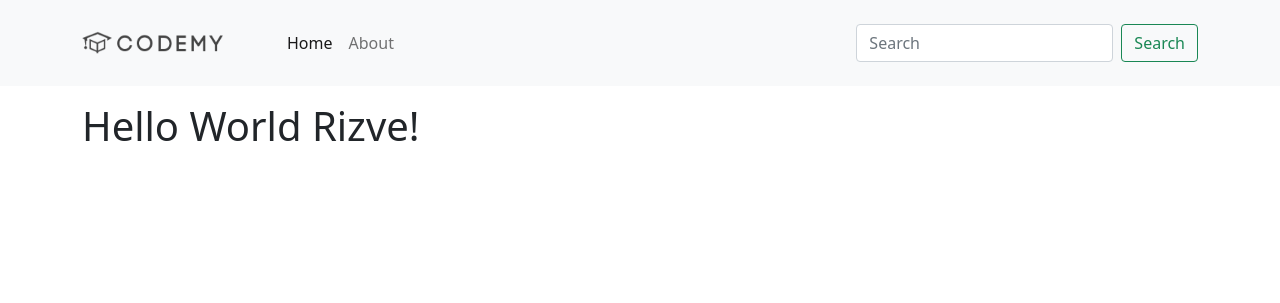
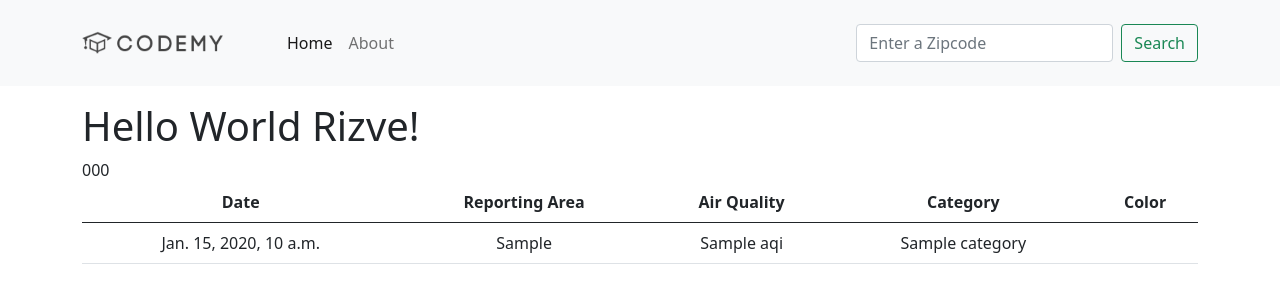
Before and after one commit to rizve/djangoWeather, a Django app: template lookup/templates/home.html in a window 1280 px wide. Shown: the top 303 px of the page. Run offline with Django 4.2, Linux system fonts and the light colour scheme; the template is opened without the code that fills it: most values are stand-ins (such as "Sample title", 1, 10 or a date in 2020).

Commit message:
WeatherApp Complete Like Tutorial

```diff
--- a/lookup/templates/base.html
+++ b/lookup/templates/base.html
@@ -36,8 +36,9 @@
               </li> -->
 
             </ul>
-            <form class="d-flex">
-              <input class="form-control me-2" type="search" placeholder="Search" aria-label="Search">
+            <form action="{% url 'home' %}" class="d-flex" method="POST">
+              {% csrf_token %}
+              <input class="form-control me-2" type="search" placeholder="Enter a Zipcode" aria-label="Search" name="abc">
               <button class="btn btn-outline-success" type="submit">Search</button>
             </form>
           </div>
--- a/lookup/templates/home.html
+++ b/lookup/templates/home.html
@@ -2,4 +2,49 @@
 
 {% block content %}
     <h1>Hello World Rizve!</h1>
+    {% if zipco %}
+      {{zipco}}
+    {% endif %}
+    <br>
+    {% if api %}
+        {% if api == "Error.." %}
+            There is an Error Please Try Again.
+        {% else %}
+            <table class="table">
+                <thead>
+                  <tr class="odd grade">
+                    <!-- <th scope="col" class="text-center">#</th> -->
+                    <th scope="col"class="text-center">Date</th>
+                    <th scope="col"class="text-center">Reporting Area</th>
+                    <th scope="col"class="text-center">Air Quality</th>
+                    <th scope="col"class="text-center">Category</th>
+                    <th scope="col"class="text-center">Color</th>
+                  </tr>
+                </thead>
+                <tbody>
+                {% for i in api %}
+                  <tr class="odd grade">
+                    <!-- <th scope="row"class="text-center"></th> -->
+                    <td class="text-center">{{i.DateObserved}}</td>
+                    <td class="text-center">{{i.ReportingArea}}</td>
+                    <td class="text-center">{{i.AQI}}</td>
+                    <td class="text-center">{{i.Category.Name}}</td>
+
+                    <td class="text-center">
+                        <span class="glyphicon glyphicon-check"></span>
+                    </td>
+
+                  </tr>
+                  {% endfor %}
+                </tbody>
+              </table>
+
+        {% endif %}
+    {% endif %}
+
+
+
+
+
+
 {% endblock %}
```
Also changed, not shown: lookup/views.py (+29 -1 lines).
